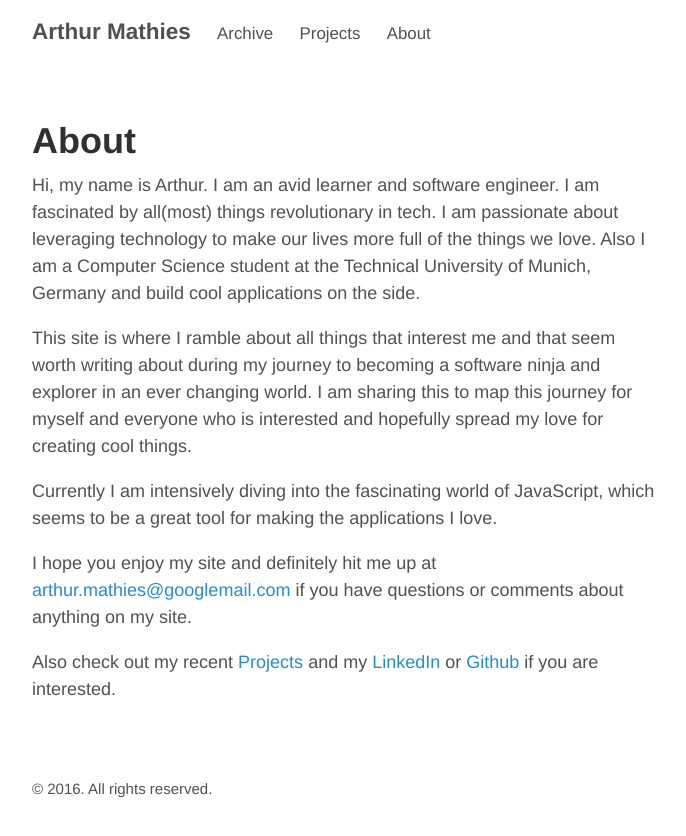
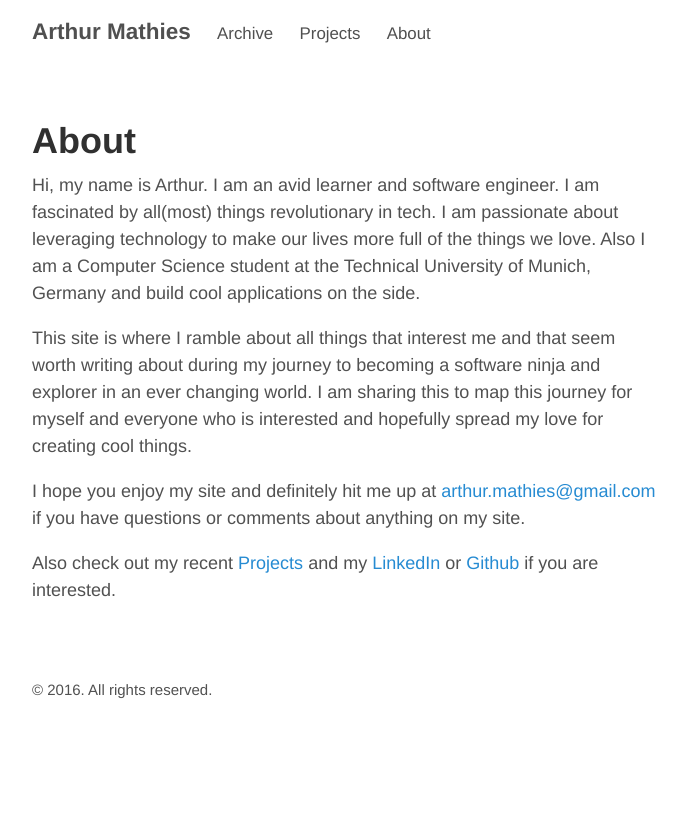
Before and after one commit to art-mth/arthurmathies.github.io, a Jekyll site: the page built from about.md, in a window 1280 px wide. Shown: the top 836 px of the page, without its empty margins (293-979 px from the left). Built offline with Jekyll 4.4.1, drawn with Linux system fonts in a browser that asks for light colours.

Commit message:
Delete outdated details for aboutme page

```diff
--- a/about.md
+++ b/about.md
@@ -7,8 +7,6 @@ Hi, my name is Arthur. I am an avid learner and software engineer. I am fascinat
 
 This site is where I ramble about all things that interest me and that seem worth writing about during my journey to becoming a software ninja and explorer in an ever changing world. I am sharing this to map this journey for myself and everyone who is interested and hopefully spread my love for creating cool things.
 
-Currently I am intensively diving into the fascinating world of JavaScript, which seems to be a great tool for making the applications I love.
-
-I hope you enjoy my site and definitely hit me up at <a href="mailto:arthur.mathies@googlemail.com">arthur.mathies@googlemail.com</a> if you have questions or comments about anything on my site.
+I hope you enjoy my site and definitely hit me up at <a href="mailto:arthur.mathies@gmail.com">arthur.mathies@gmail.com</a> if you have questions or comments about anything on my site.
 
 Also check out my recent <a href="/projects">Projects</a> and my [LinkedIn](https://linkedin.com/in/arthurmathies) or [Github](https://github.com/arthurmathies) if you are interested.
```
